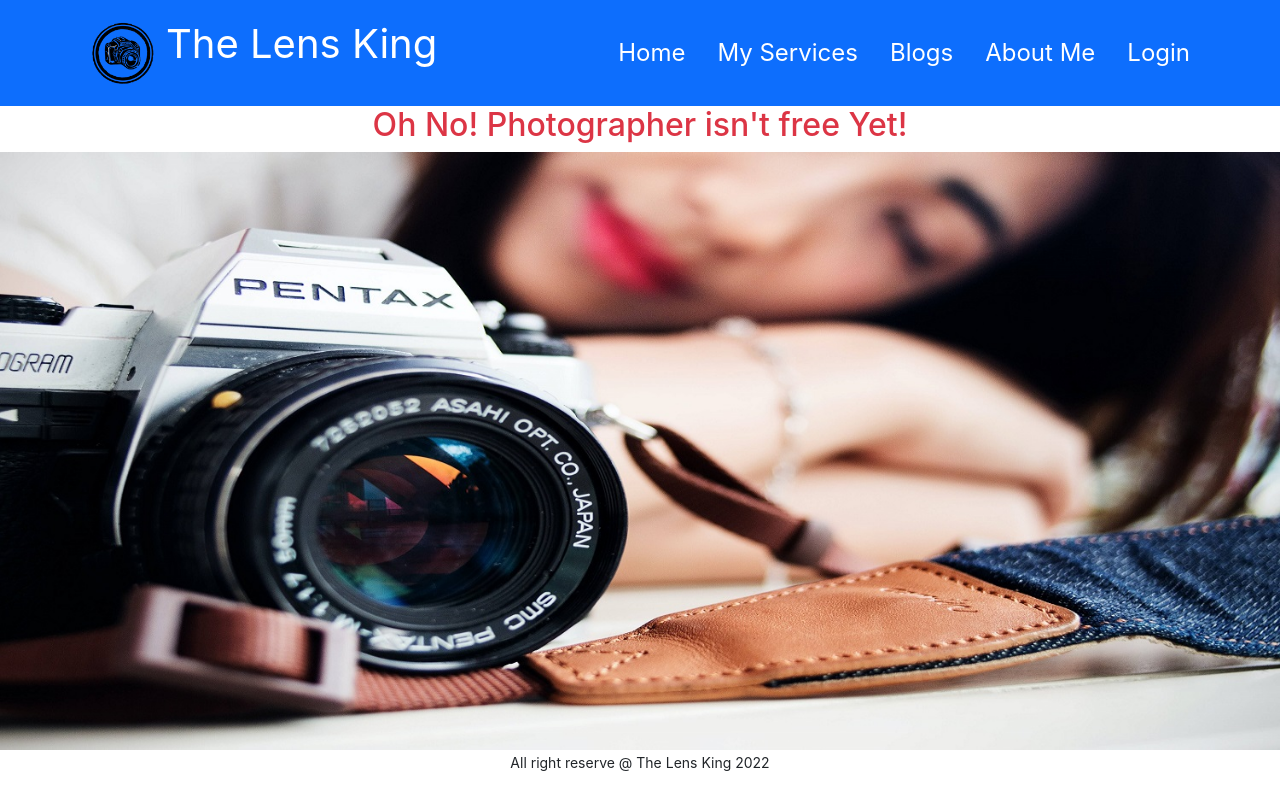
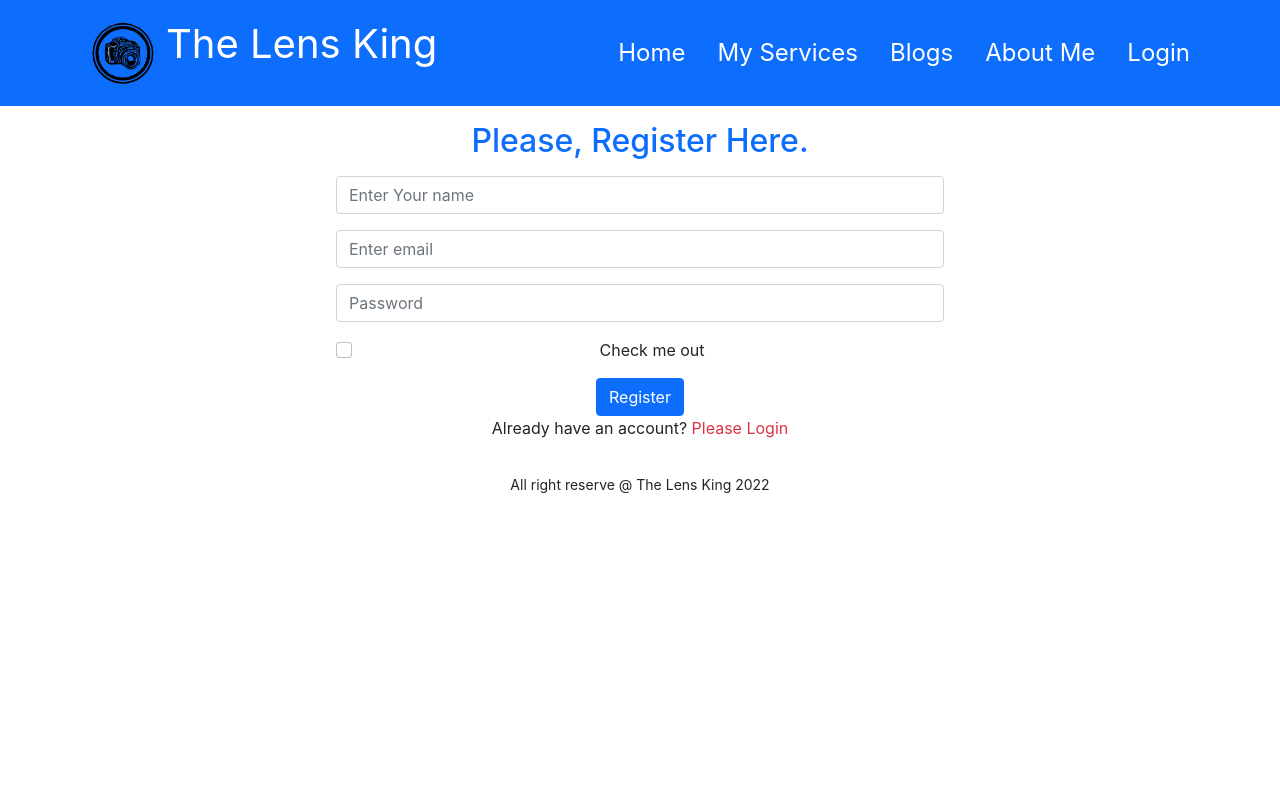
Before and after one commit to erfath/the-lens-king, a React (Create React App) app: page /register in a window 1280 px wide. Built offline with nearby package versions, Linux system fonts and the light colour scheme.

Commit message:
set env variable

```diff
--- a/src/App.js
+++ b/src/App.js
@@ -8,6 +8,7 @@ import Footer from './Pages/Shared/Footer/Footer';
 import ServiceDetail from './Pages/ServiceDetail/ServiceDetail';
 import NotFound from './Pages/Shared/NotFound/NotFound';
 import Login from './Pages/Login/Login/Login';
+import Register from './Pages/Login/Register/Register';
 
 function App() {
   return (
@@ -20,6 +21,7 @@ function App() {
       <Route path='/service/:serviceId' element={<ServiceDetail></ServiceDetail>}></Route>
       <Route path='/about' element={<About></About>}></Route>
       <Route path='/login' element={<Login></Login>}></Route>
+      <Route path='/register' element={<Register></Register>}></Route>
       <Route path='*' element={<NotFound></NotFound>}></Route>
     </Routes>
     <Footer></Footer>
--- a/src/Pages/Login/Login/Login.js
+++ b/src/Pages/Login/Login/Login.js
@@ -1,9 +1,11 @@
 import React, { useRef } from 'react';
 import { Button, Form } from 'react-bootstrap';
+import { Link, useNavigate } from 'react-router-dom';
 
 const Login = () => {
     const emailRef = useRef('');
     const passwordRef = useRef('');
+    //const navigate = useNavigate();
 
     const handleSubmit = event =>{
         event.preventDefault();
@@ -11,6 +13,10 @@ const Login = () => {
         const password = passwordRef.current.value;
         console.log(email, password)
     }
+
+    // const navigateToRegister = event =>{
+    //     navigate('/register');
+    // }
 
     return (
         <div className='container w-50 p-3'>
@@ -30,6 +36,7 @@ const Login = () => {
                     Login
                 </Button>
             </Form>
+            <p>New to The Lens King? <Link to='/register' className='text-danger pe-auto text-decoration-none'>Please Register</Link></p>
         </div>
     );
 };
--- a/src/Pages/Login/Register/Register.js
+++ b/src/Pages/Login/Register/Register.js
@@ -1,9 +1,43 @@
-import React from 'react';
+import React, { useRef } from 'react';
+import { Button, Form } from 'react-bootstrap';
+import { Link } from 'react-router-dom';
 
 const Register = () => {
+    const nameRef = useRef('');
+    const emailRef = useRef('');
+    const passwordRef = useRef('');
+
+    const handleRegister = event => {
+        event.preventDefault();
+       const name = nameRef.current.value;
+        const email = emailRef.current.value;
+        const password = passwordRef.current.value;
+        console.log(email, name, password);
+    }
     return (
         <div>
-            <h2>Please, Register Here.</h2>
+            <div className='container w-50 p-3'>
+                <h2 className='text-primary mb-3'>Please, Register Here.</h2>
+                <Form onSubmit={handleRegister}>
+                    <Form.Group className="mb-3" controlId="formBasicName">
+                        <Form.Control ref={nameRef} type="text" placeholder="Enter Your name" required />
+                    </Form.Group>
+                    <Form.Group className="mb-3" controlId="formBasicEmail">
+                        <Form.Control ref={emailRef} type="email" placeholder="Enter email" required />
+                    </Form.Group>
+
+                    <Form.Group className="mb-3" controlId="formBasicPassword">
+                        <Form.Control ref={passwordRef} type="password" placeholder="Password" required />
+                    </Form.Group>
+                    <Form.Group className="mb-3" controlId="formBasicCheckbox">
+                        <Form.Check type="checkbox" label="Check me out" />
+                    </Form.Group>
+                    <Button variant="primary" type="submit">
+                        Register
+                    </Button>
+                </Form>
+                <p>Already have an account? <Link to='/login' className='text-danger pe-auto text-decoration-none'>Please Login</Link></p>
+            </div>
         </div>
     );
 };
```
Also changed, not shown: src/firebase.init.js (+6 -6 lines).
